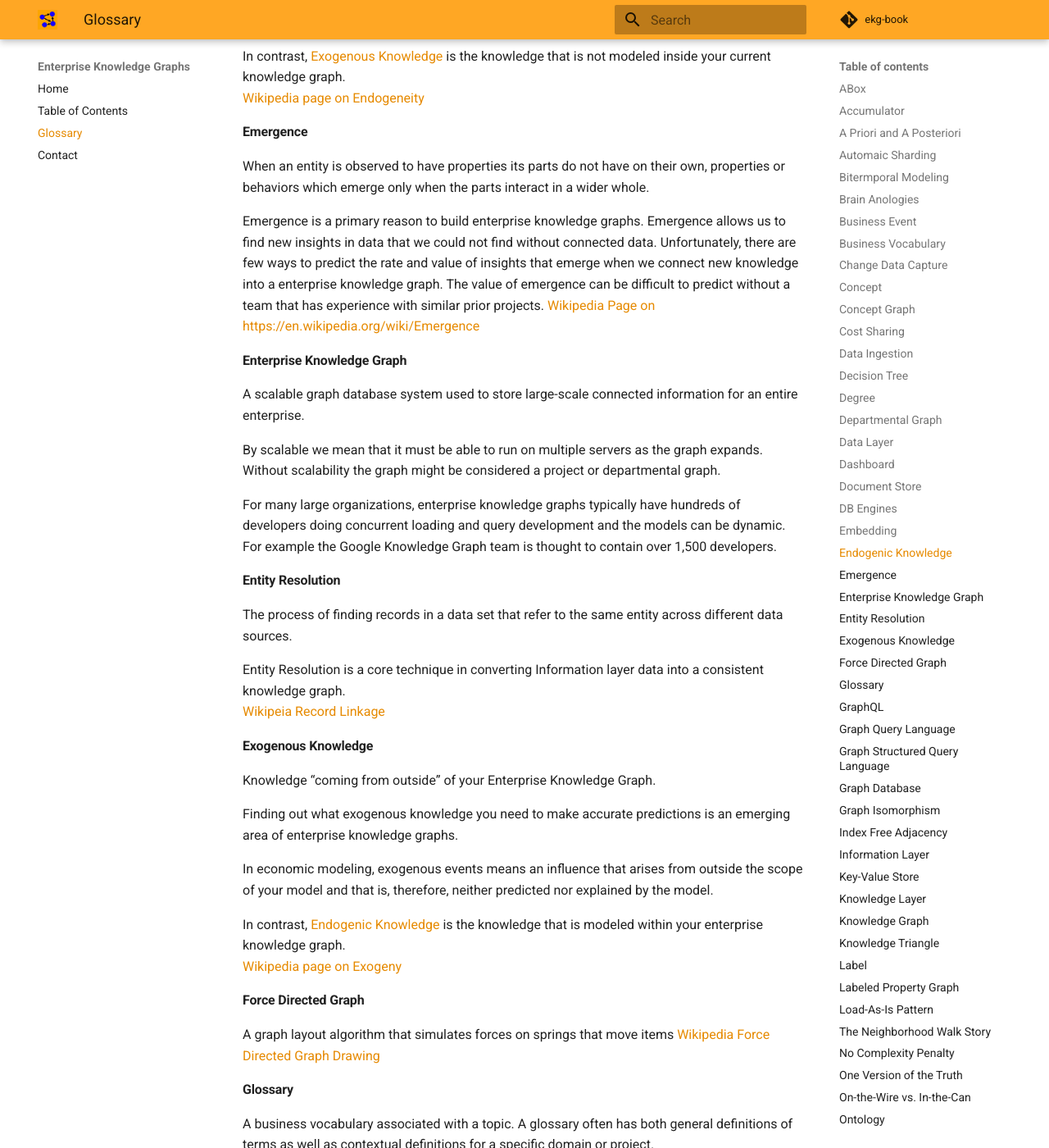
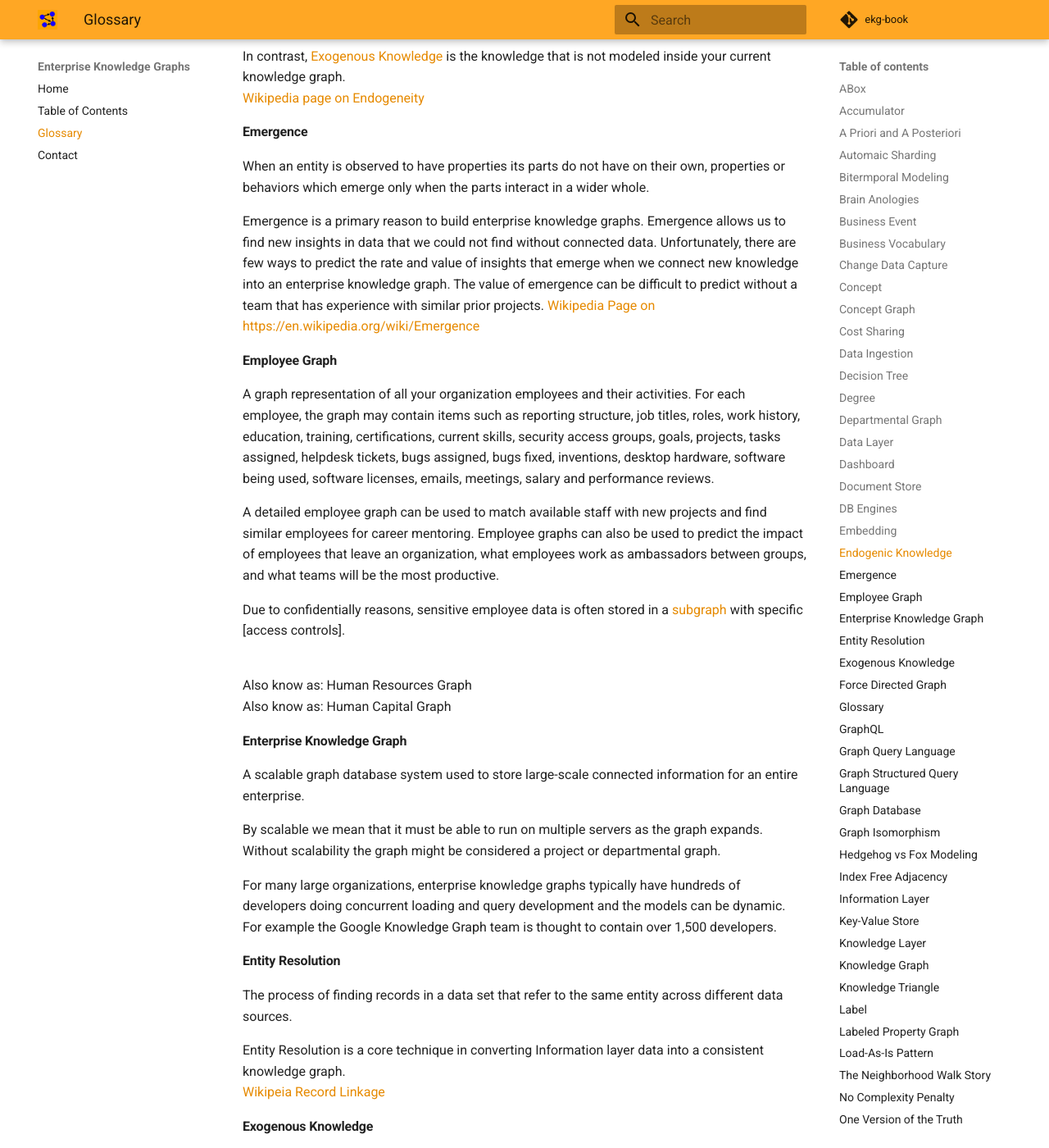
Before and after one commit to dmccreary/ekg-book, an MkDocs documentation site: the page built from docs/glossary.md, in a window 1280 px wide and 1400 px high, scrolled down 4296 px. Shown: the whole window at 82% size. Built offline with MkDocs 1.6.1 and Material for MkDocs 9.7.7, drawn with Linux system fonts in a browser that asks for light colours; comment, search, counter and statistics services are not loaded; some of the changed text lies outside the part shown.

Commit message:
updated content

```diff
--- a/docs/glossary.md
+++ b/docs/glossary.md
@@ -108,8 +108,18 @@ In contrast, [Exogenous Knowledge](#endongenic-knowledge) is the knowledge that
 #### Emergence
 When an entity is observed to have properties its parts do not have on their own, properties or behaviors which emerge only when the parts interact in a wider whole.
 
-Emergence is a primary reason to build enterprise knowledge graphs.  Emergence allows us to find new insights in data that we could not find without connected data.  Unfortunately, there are few ways to predict the rate and value of insights that emerge when we connect new knowledge into a enterprise knowledge graph.  The value of emergence can be difficult to predict without a team that has experience with similar prior projects.
+Emergence is a primary reason to build enterprise knowledge graphs.  Emergence allows us to find new insights in data that we could not find without connected data.  Unfortunately, there are few ways to predict the rate and value of insights that emerge when we connect new knowledge into an enterprise knowledge graph.  The value of emergence can be difficult to predict without a team that has experience with similar prior projects.
 [Wikipedia Page on https://en.wikipedia.org/wiki/Emergence](https://en.wikipedia.org/wiki/Emergence)
+
+#### Employee Graph
+A graph representation of all your organization employees and their activities.  For each employee, the graph may contain items such as reporting structure, job titles, roles, work history, education, training, certifications, current skills, security access groups, goals, projects, tasks assigned, helpdesk tickets, bugs assigned, bugs fixed, inventions, desktop hardware, software being used, software licenses, emails, meetings, salary and performance reviews.
+
+A detailed employee graph can be used to match available staff with new projects and find similar employees for career mentoring.  Employee graphs can also be used to predict the impact of employees that leave an organization, what employees work as ambassadors between groups, and what teams will be the most productive.
+
+Due to confidentially reasons, sensitive employee data is often stored in a [subgraph](#subgraph) with specific [access controls].
+
+<br/>Also know as: Human Resources Graph
+<br/>Also know as: Human Capital Graph
 
 #### Enterprise Knowledge Graph
 A scalable graph database system used to store large-scale connected information for an entire enterprise.
@@ -166,6 +176,13 @@ See also: [Index Free Adjacency](#index-free-adjacency)
 #### Graph Isomorphism
 A graph can exist in different forms having the same number of vertices, edges, and also the same edge connectivity. Such graphs are called isomorphic graphs.
 
+#### Hedgehog vs Fox Modeling
+Focus on accurate modeling a single domain or [subgraph](#subgraph) of an enterprise knowledge graph (the Hedgehog) vs general modeling of a wide variety of subgraphs or domains.
+
+The term comes from [Archilochus](https://en.wikipedia.org/wiki/Archilochus) who stated "a fox knows many things, but a hedgehog knows one important thing".
+
+There are pros and cons for taking different approaches.  No single strategy will work for all enterprise knowledge graphs at all times.  The involvement of subject-matter experts (hedgehogs) at different times in the lifecycle of an enterprise knowledge graph will impact the evolution of enterprise knowledge graphs.
+
 #### Index Free Adjacency
 Accessing related entities in a system without having to consult a centralized index.  Using direct in-memory pointers to represent relationships is approximately three orders of magnitude faster than referencing a central index system.
 <br/>See also: The Neighborhood Walk Story
@@ -184,7 +201,9 @@ A layer in the knowledge triangle that contains connected information.  The know
 #### Knowledge Graph
 A set of interconnected typed entities and their attributes.
 
-Entities can be any business objects, customers, products, parts, documents, or concepts.  Entities are usually implemented as vertices in a graph database and connected through edges.  In some types of graphs (LPGs), edges also have attributes.
+Entities can be any business objects, customers, products, parts, documents, employees or concepts.  Entities are usually implemented as vertices in a graph database and connected through edges.  In some types of graphs, for example [LPGs](#labeled-property-graphs), edges also have attributes.
+
+Note that this definition has no dependence on semantics and inference.  Our definition is intentionally designed to include many types of interconnected datasets.  We think your organizational chart is a type of knowledge graph an may be a subgraph of your enterprise knowledge graph.
 
 #### Knowledge Triangle
 A stack of three layers.  At the base is the [Data Layer](#data-layer), above that the [Information Layer](#information-layer) and at the top the [Knowledge Layer](#knowledge-layer).
@@ -293,6 +312,15 @@ the name of the world-wide-web standard for encoding these systems.  Serializati
 <br/>See Also: [W3C SKOS Primer](https://www.w3.org/TR/skos-primer/)
 <br/>See Also: [W2C SKOS Referecnce](https://www.w3.org/2009/08/skos-reference/skos.html)
 
+#### Strategy Graph
+A graph that is used to help determine what strategies might be optimal for an enterprise or a subgroup as well as how organizations are performing on a specific strategy.
+
+To be successful, enterprise and departmental strategies must be encoded in machine-readable forms such as [StratML](https://en.wikipedia.org/wiki/Strategy_Markup_Language) and loaded into an enterprise knowledge graph.
+
+Strategy graphs can also be used to determine the alignment of proposed projects for the future in an organization.
+
+StratML encoding is sometimes required of US federal organizations so that strategies can be analyzed by published public documents.
+
 #### Subgraph
 A subset of an enterprise knowledge graph that may store specific types of knowledge and may have specific access control rules based on the role of a user.
 
```
